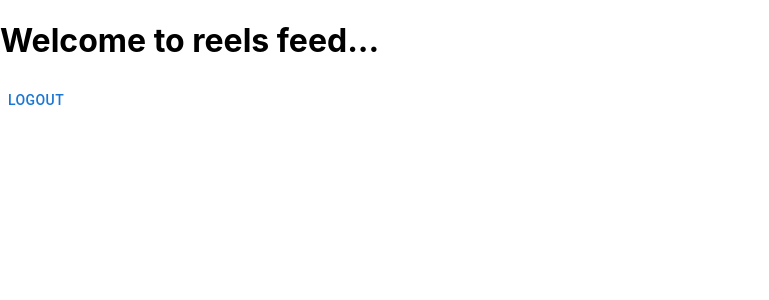
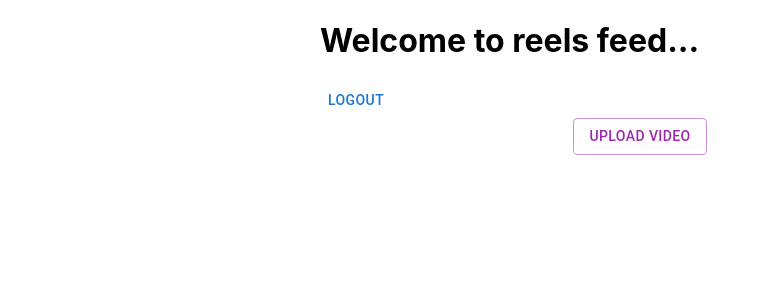
Before and after one commit to vivekgarrg/reels-clone, a React (Create React App) app: page / in a window 1280 px wide. Shown: the top 300 px of the page, without its empty margins (0-769 px from the left). Built offline with nearby package versions, Linux system fonts and the light colour scheme; no server answers; sample sign-in values are in the browser's storage.

Commit message:
Feed design update

```diff
--- a/package.json
+++ b/package.json
@@ -6,6 +6,7 @@
     "@emotion/react": "^11.8.1",
     "@emotion/styled": "^11.8.1",
     "@material-ui/icons": "^4.11.2",
+    "@mui/icons-material": "^5.5.0",
     "@mui/material": "^5.4.3",
     "@mui/styles": "^5.4.2",
     "@testing-library/jest-dom": "^5.16.2",
--- a/src/Components/Feed.js
+++ b/src/Components/Feed.js
@@ -1,14 +1,19 @@
 import { Button } from '@mui/material'
 import React, { useContext } from 'react'
 import { AuthContext } from '../Context/AuthContext'
+import UploadFile from './UploadFile'
 
 function Feed() {
   const {logOut} = useContext(AuthContext)
   return (
-    <>
+    <div style={{display:'flex',justifyContent:'center',alignItems:'center',flexDirection:'column'}}>
+      <div className='comp' style={{width:'50%'}}>
     <h1>Welcome to reels feed...</h1>
     <Button onClick={logOut}>logout</Button>
-    </>
+
+    </div>
+    <UploadFile/>
+    </div>
   )
 }
 
--- /dev/null
+++ b/src/Components/UploadFile.js
@@ -0,0 +1,47 @@
+import React,{useState} from 'react'
+import Alert from '@mui/material/Alert';
+import { Button } from '@mui/material';
+import LinearProgress from '@mui/material/LinearProgress';
+
+function UploadFile(file) {
+    const [error,setError] = useState('');
+    const [loading,setLoading] = useState(false);
+
+    const handleChange = async() =>{
+        if(file==null){
+            setError("Please select a file first")
+            setTimeout(()=>{
+                setError('')
+            },2000)
+            return;
+        }
+        if(file.size/(1024*1024)>100){
+            setError('This video is very big')
+            setTimeout(()=>{
+                setError('')
+            },2000)
+            return;
+        }
+    }
+
+  return (
+    error!=''?<Alert severity="error">{error}</Alert>:
+   <>
+   <input type="file" accept="video/*" onChange={(e)=>handleChange(e.target.files[0])} id='upload-input' style={{display:'none'}}/>
+   <label htmlFor='upload-input'>
+       <Button
+       variant='outlined'
+       color='secondary'
+       component="span"
+       disabled={loading}
+       >
+
+           Upload Video</Button>
+           {loading && <LinearProgress color="secondary" />}
+   </label>
+
+   </>
+  )
+}
+
+export default UploadFile
```
Also changed, not shown: 1 other file (tests, documents, lock files or other folders).
